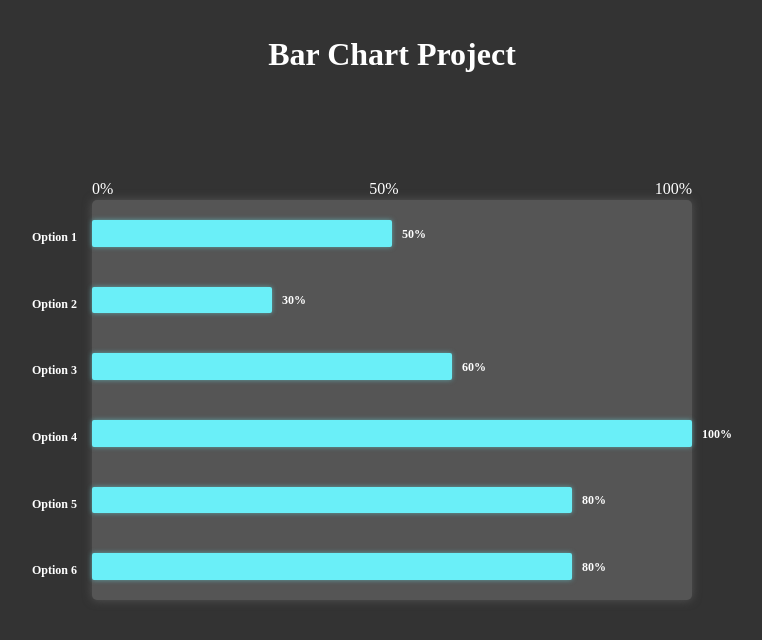
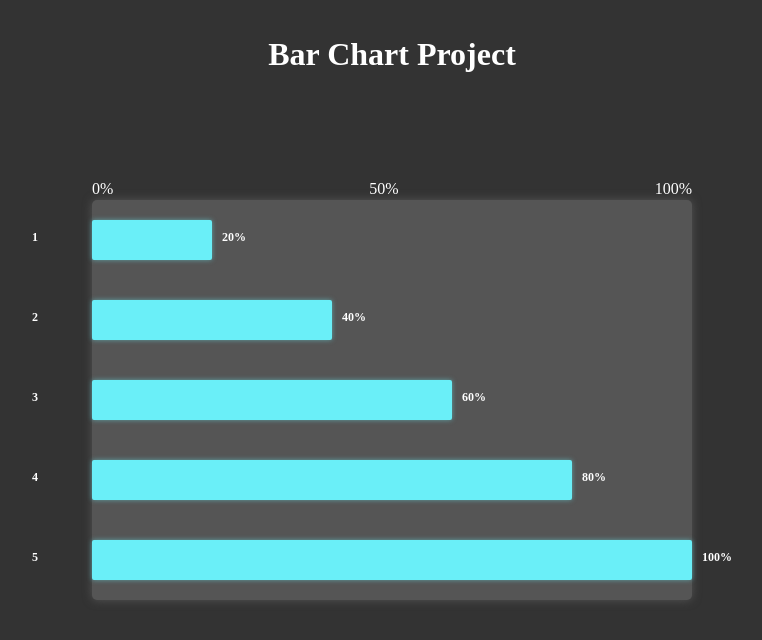
Before and after one commit to taejin5314/bar-chart-project, a plain HTML site: page index.html in a window 1280 px wide. Shown: the whole page, without its empty margins (248-1010 px from the left). Drawn offline with Linux system fonts and the light colour scheme.

Commit message:
Playing around with js function. Generating a bar chart.

```diff
--- a/index.html
+++ b/index.html
@@ -18,11 +18,11 @@
     </ul>
 
     <ul class="bars">
-      <li><span>Option 1</span><div class="bar" data-percentage="50"></div></li>
+      <!-- <li><span>Option 1</span><div class="bar" data-percentage="50"></div></li>
       <li><span>Option 2</span><div class="bar" data-percentage="30"></div></li>
       <li><span>Option 3</span><div class="bar" data-percentage="60"></div></li>
       <li><span>Option 4</span><div class="bar" data-percentage="100"></div></li>
-      <li><span>Option 5</span><div class="bar" data-percentage="80"></div></li>
+      <li><span>Option 5</span><div class="bar" data-percentage="80"></div></li> -->
     </ul>
 
   </div>
@@ -32,10 +32,10 @@
 <script src="script.js"></script>
 <script>
   const drawBarChart = function (data, options, element) {
-    // for (let i = 0 ; i< data.length; i++) {
-      $('.bars').append('<li><span>Option 6</span><div class="bar" data-percentage="80"></div></li>')
-    // }
+    for (let i = 0 ; i< data.length; i++) {
+      $('.bars').append(`<li><span>${data[i]}</span><div class="bar" data-percentage="${data[i]* 20}"></div></li>`)
+    }
   }
-  drawBarChart(0, 0 ,0);
+  drawBarChart([1, 2, 3, 4, 5], 0 ,0);
 </script>
 </html>
```
